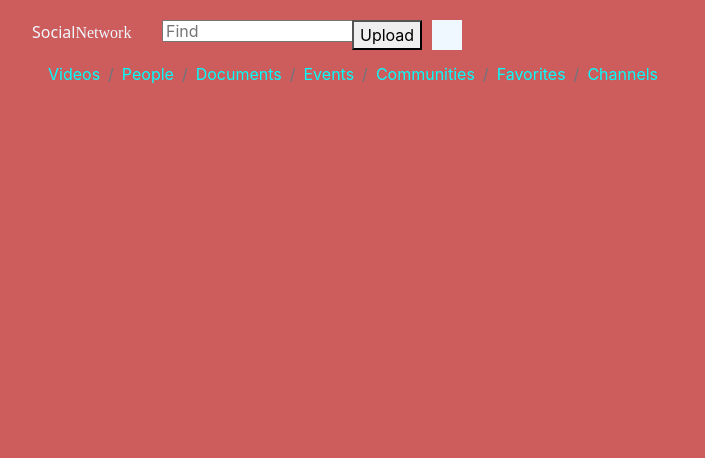
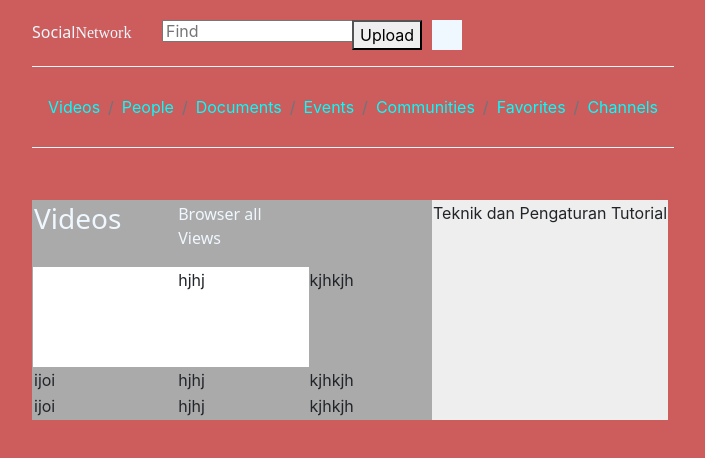
Before and after one commit to dandyfadiah08/react-btwybw, a React (Create React App) app: page / in a window 1280 px wide. Shown: the top 458 px of the page, without its empty margins (68-773 px from the left). Built offline with nearby package versions, Linux system fonts and the light colour scheme.

Commit message:
3 files modified, 1 added

```diff
--- a/src/App.js
+++ b/src/App.js
@@ -4,6 +4,7 @@ import "./style.css";
 export default function App() {
   return (
     <div id="menu">
+      <hr/>
       <nav aria-label="breadcrumb">
   <ol class="breadcrumb">
     <li class="breadcrumb-item"><a href="#">Videos</a></li>
@@ -15,6 +16,7 @@ export default function App() {
     <li class="breadcrumb-item"><a href="#">Channels</a></li>
   </ol>
 </nav>
+    <hr/>
     </div>
   );
 }
--- a/src/index.js
+++ b/src/index.js
@@ -4,6 +4,7 @@ import "./style.css";
 
 import App from './App';
 import Header from './header';
+import Section1 from './section1';
 
 const rootElement = document.getElementById('root');
 const root = createRoot(rootElement);
@@ -12,5 +13,6 @@ root.render(
   <StrictMode >
     <Header />
     <App />
+    <Section1/>
   </StrictMode>
 );
--- /dev/null
+++ b/src/section1.js
@@ -0,0 +1,71 @@
+import React from "react";
+import "./style.css";
+
+export default function App() {
+  return (
+
+    <div id="section1">
+      <table width = "100%" border = "0">
+
+
+          <tr valign = "top">
+             <td bgcolor = "#aaa" width = "400">
+              <tr>
+                <td width="200">
+                  <h3 id="logo" >Videos</h3>
+                </td>
+                <td width="200">
+
+                  <p id="logo6">Browser all Views</p>
+                </td>
+                <td width="200">
+                </td>
+              </tr>
+              <tr>
+                <td bgcolor="white"
+                height="100"
+                border = "1"
+                >
+                </td>
+                <td bgcolor="white"
+                height="100">
+                  hjhj
+                </td>
+                <td>
+                  kjhkjh
+                </td>
+              </tr>
+              <tr>
+                <td>
+                  ijoi
+                </td>
+                <td>
+                  hjhj
+                </td>
+                <td>
+                  kjhkjh
+                </td>
+              </tr>
+              <tr>
+                <td>
+                  ijoi
+                </td>
+                <td>
+                  hjhj
+                </td>
+                <td>
+                  kjhkjh
+                </td>
+              </tr>
+             </td>
+
+             <td bgcolor = "#eee" >
+                Teknik dan Pengaturan Tutorial
+             </td>
+          </tr>
+
+
+       </table>
+    </div>
+  );
+}
--- a/src/style.css
+++ b/src/style.css
@@ -20,6 +20,13 @@ li {
   color: aliceblue;
   font-family: system-ui;
 }
+#logo6 {
+  color: aliceblue;
+  font-family: system-ui;
+}
+hr{
+  border-color: aliceblue;
+}
 #logo2 {
   color: aliceblue;
   font-family: MS UI Gothic;
@@ -28,6 +35,11 @@ li {
   position: fixed;
   left: 100px;
   top: 20px;
+}
+#section1 {
+  position: absolute;
+  left: 100px;
+  top: 200px;
 }
 #menu {
   position: absolute;
```
